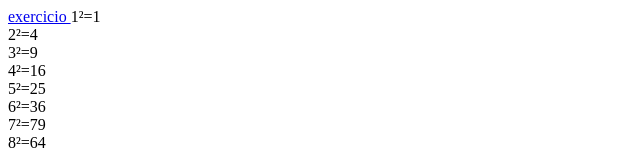
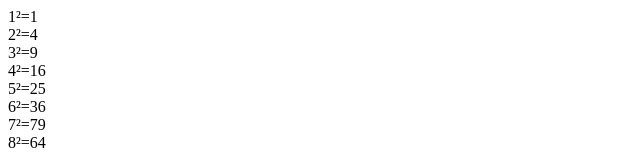
Before and after one commit to GeovanaCristina/Lista2-html, a plain HTML site: page Q5.html in a window 1280 px wide. Shown: the top 153 px of the page, without its empty margins (0-640 px from the left). Drawn offline with Linux system fonts and the light colour scheme.

Commit message:
Update Q5.html

```diff
--- a/Q5.html
+++ b/Q5.html
@@ -2,7 +2,6 @@
 <HEAD>
 <TITLE></TITLE>
 </HEAD>
-<a href="https://geovanacristina.github.io/Lista2-html/Q5"> exercicio </a>
 <BODY>
 1&sup2=1<br>
 2&sup2=4<br>
@@ -25,7 +24,6 @@
 19&sup2=361<br>
 20&sup2=400<br>
 < align = "left">
-
 <a href="https://geovanacristina.github.io/Lista2-html/"> voltar </a>
 </align>
 </BODY>
```
